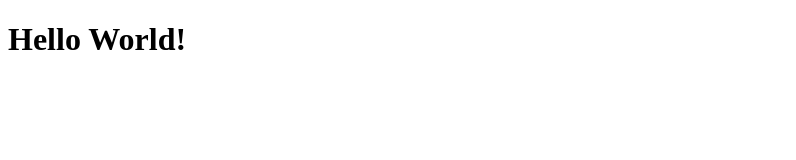
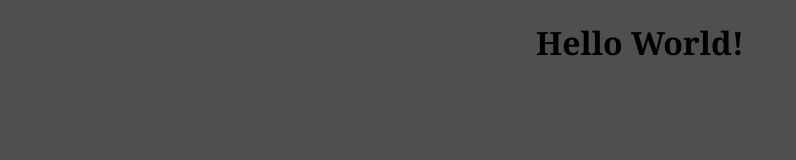
Before and after one commit to maxnmcbride/my-personal-website, a plain HTML site: page index.html in a window 1280 px wide. Shown: the whole page, without its empty margins (0-796 px from the left). Drawn offline with Linux system fonts and the light colour scheme.

Commit message:
add style.css, connect to index.html

```diff
--- a/index.html
+++ b/index.html
@@ -1,6 +1,7 @@
 <!DOCTYPE html>
 <html lang="en">
     <head>
+        <link rel="stylesheet" href="style.css"/>
         <title>My Personal Website</title>
     </head>
     <body>
--- /dev/null
+++ b/style.css
@@ -0,0 +1,5 @@
+body {
+    background: #4f4f4f;
+    text-align: center;
+    font-family: Georgia, 'Times New Roman', Times, serif;
+  }
```
